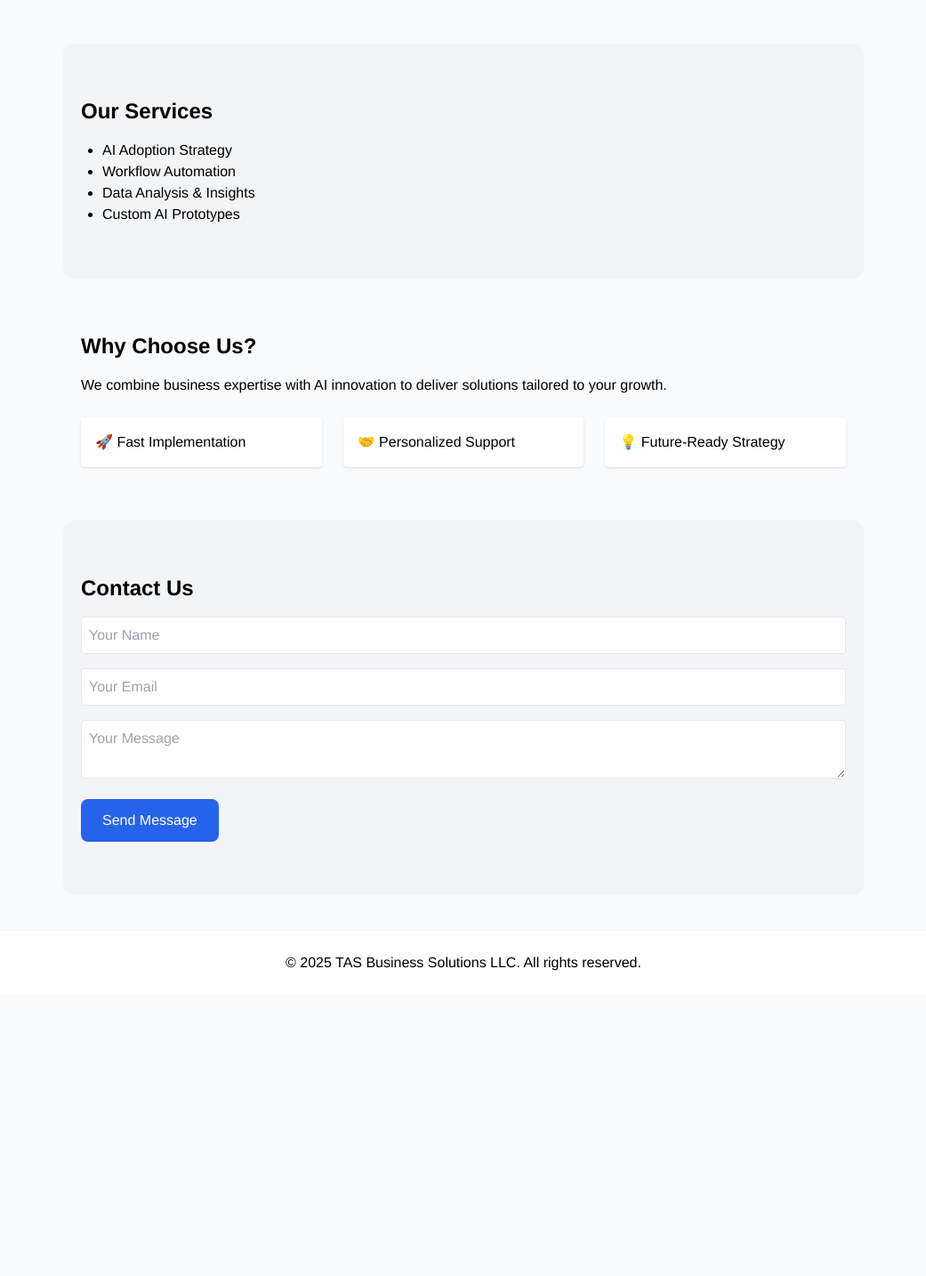
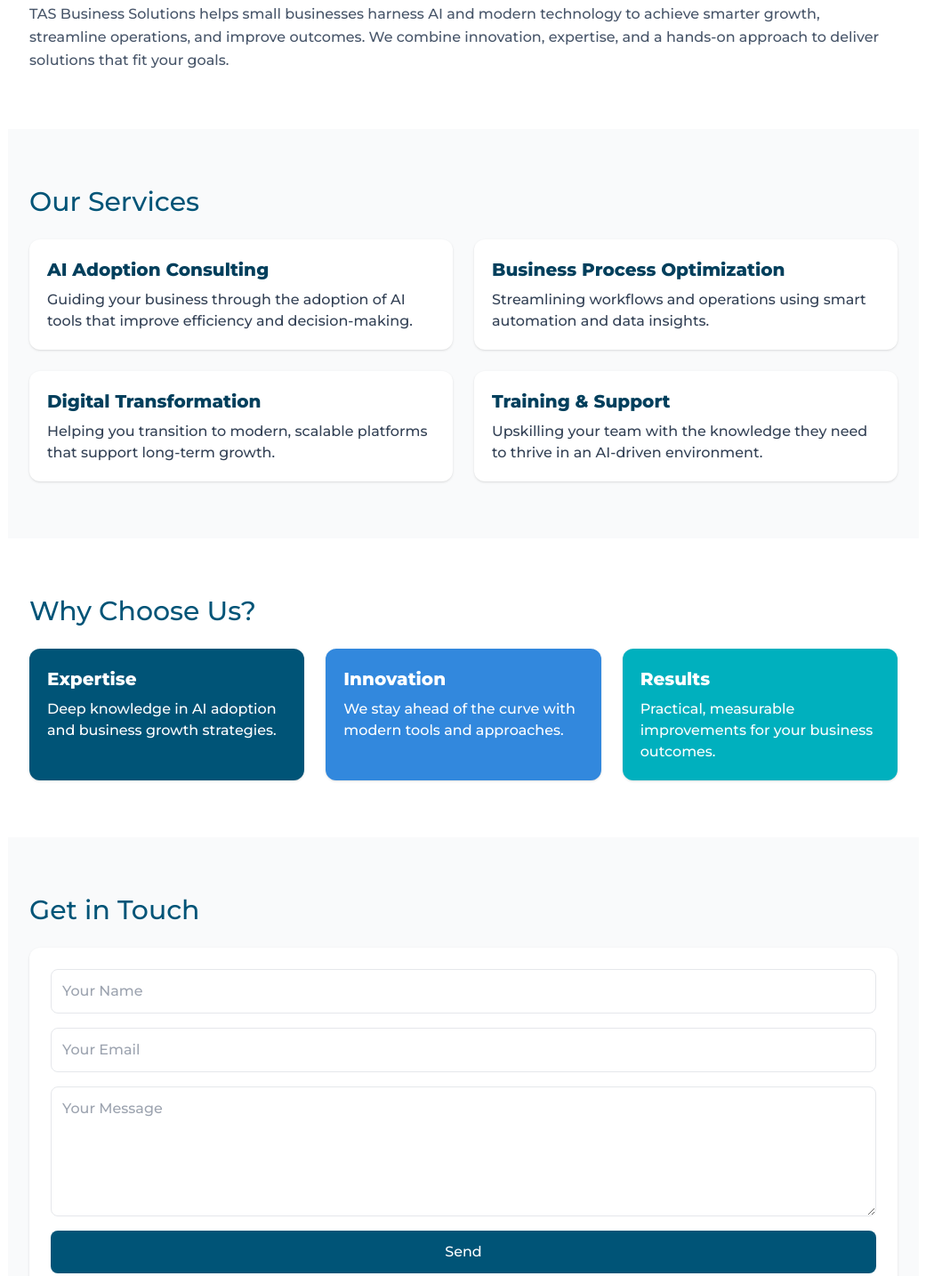
Before and after one commit to Timbo63/tas-business-site, a plain HTML site: page index.html in a window 1280 px wide. Shown: the part 541-1975 px from the top of the page at 89% size, without its empty margins (119-1160 px from the left). Before the commit the page ends 1659 px from the top, so only its background shows below. Drawn offline with nearby package versions, Linux system fonts and the light colour scheme.

Commit message:
Update index.html

```diff
--- a/index.html
+++ b/index.html
@@ -3,77 +3,107 @@
 <head>
   <meta charset="utf-8" />
   <meta name="viewport" content="width=device-width, initial-scale=1" />
-  <title>TAS Business Solutions — AI-Powered Growth</title>
-  <meta name="description" content="Helping small businesses adopt AI to improve efficiency, boost revenue, and unlock growth opportunities." />
-  <link rel="icon" href="/favicon.ico" />
+  <title>TAS Business Solutions, LLC</title>
+  <meta name="description" content="Helping small businesses leverage AI for smarter growth and efficiency." />
+  <link rel="icon" href="logo.png" />
+
+  <!-- Google Fonts -->
+  <link href="https://fonts.googleapis.com/css2?family=Montserrat:wght@500;800&display=swap" rel="stylesheet">
+
+  <!-- Tailwind CSS -->
   <script src="https://cdn.tailwindcss.com"></script>
+
   <style>
-    body { font-family: 'Helvetica Neue', sans-serif; background: #f9fafb; }
-    .section { padding: 60px 20px; max-width: 900px; margin: auto; }
-    .cta { background: #2563eb; color: white; padding: 12px 24px; border-radius: 8px; }
-    header img { height: 50px; }
+    body { font-family: 'Montserrat', sans-serif; }
+    h1, h2, h3 { font-weight: 800; }
+    p, li, a { font-weight: 500; }
   </style>
 </head>
-<body>
+<body class="antialiased text-slate-800">
+
   <!-- Header -->
-  <header class="flex justify-between items-center p-6 bg-white shadow">
-    <img src="logo.png" alt="TAS Business Solutions Logo">
-    <nav>
-      <a href="#about" class="mr-4">About</a>
-      <a href="#services" class="mr-4">Services</a>
-      <a href="#contact">Contact</a>
+  <header class="flex justify-between items-center p-6 bg-[#005477] shadow">
+    <img src="logo.png" alt="TAS Business Solutions Logo" class="h-12">
+    <nav class="text-white font-medium">
+      <a href="#about" class="mr-4 hover:text-[#58FF75]">About</a>
+      <a href="#services" class="mr-4 hover:text-[#58FF75]">Services</a>
+      <a href="#why" class="mr-4 hover:text-[#58FF75]">Why Us</a>
+      <a href="#contact" class="hover:text-[#58FF75]">Contact</a>
     </nav>
   </header>
 
   <!-- Hero -->
-  <section class="section text-center">
-    <h1 class="text-4xl font-bold">TAS Business Solutions</h1>
-    <p class="text-lg mt-4">Helping small businesses leverage AI for smarter growth and efficiency.</p>
-    <a href="#contact" class="cta mt-6 inline-block">Get in Touch</a>
+  <section class="text-center py-20 bg-[#5CB8FF] text-white">
+    <h1 class="text-5xl font-extrabold">TAS Business Solutions, LLC</h1>
+    <p class="mt-4 text-xl">Driving growth, innovation & improving outcomes!</p>
+    <a href="#contact" class="mt-6 inline-block px-6 py-3 bg-[#005477] text-white font-medium rounded-lg hover:bg-[#003f5c]">Get in Touch</a>
   </section>
 
   <!-- About -->
-  <section id="about" class="section">
-    <h2 class="text-2xl font-bold mb-4">About Us</h2>
-    <p>At TAS Business Solutions, we empower small businesses to adopt AI tools and strategies that drive efficiency, scalability, and long-term success.</p>
+  <section id="about" class="max-w-5xl mx-auto px-6 py-16">
+    <h2 class="text-3xl text-[#005477] mb-6">About Us</h2>
+    <p class="text-slate-600 leading-relaxed">
+      TAS Business Solutions helps small businesses harness AI and modern technology to achieve smarter growth,
+      streamline operations, and improve outcomes. We combine innovation, expertise, and a hands-on approach to deliver solutions that fit your goals.
+    </p>
   </section>
 
   <!-- Services -->
-  <section id="services" class="section bg-gray-100 rounded-xl">
-    <h2 class="text-2xl font-bold mb-4">Our Services</h2>
-    <ul class="list-disc ml-6">
-      <li>AI Adoption Strategy</li>
-      <li>Workflow Automation</li>
-      <li>Data Analysis & Insights</li>
-      <li>Custom AI Prototypes</li>
+  <section id="services" class="max-w-5xl mx-auto px-6 py-16 bg-gray-50">
+    <h2 class="text-3xl text-[#005477] mb-6">Our Services</h2>
+    <ul class="grid md:grid-cols-2 gap-6 text-slate-700">
+      <li class="p-5 bg-white shadow rounded-xl">
+        <h3 class="text-xl font-bold text-[#003f5c]">AI Adoption Consulting</h3>
+        <p class="mt-2">Guiding your business through the adoption of AI tools that improve efficiency and decision-making.</p>
+      </li>
+      <li class="p-5 bg-white shadow rounded-xl">
+        <h3 class="text-xl font-bold text-[#003f5c]">Business Process Optimization</h3>
+        <p class="mt-2">Streamlining workflows and operations using smart automation and data insights.</p>
+      </li>
+      <li class="p-5 bg-white shadow rounded-xl">
+        <h3 class="text-xl font-bold text-[#003f5c]">Digital Transformation</h3>
+        <p class="mt-2">Helping you transition to modern, scalable platforms that support long-term growth.</p>
+      </li>
+      <li class="p-5 bg-white shadow rounded-xl">
+        <h3 class="text-xl font-bold text-[#003f5c]">Training & Support</h3>
+        <p class="mt-2">Upskilling your team with the knowledge they need to thrive in an AI-driven environment.</p>
+      </li>
     </ul>
   </section>
 
   <!-- Why Choose Us -->
-  <section id="why" class="section">
-    <h2 class="text-2xl font-bold mb-4">Why Choose Us?</h2>
-    <p>We combine business expertise with AI innovation to deliver solutions tailored to your growth.</p>
-    <div class="grid md:grid-cols-3 gap-6 mt-6">
-      <div class="p-4 bg-white shadow rounded">🚀 Fast Implementation</div>
-      <div class="p-4 bg-white shadow rounded">🤝 Personalized Support</div>
-      <div class="p-4 bg-white shadow rounded">💡 Future-Ready Strategy</div>
-    </div>
+  <section id="why" class="max-w-5xl mx-auto px-6 py-16">
+    <h2 class="text-3xl text-[#005477] mb-6">Why Choose Us?</h2>
+    <ul class="grid md:grid-cols-3 gap-6 text-slate-700">
+      <li class="p-5 bg-[#005477] text-white rounded-xl shadow">
+        <h3 class="text-xl font-bold">Expertise</h3>
+        <p class="mt-2">Deep knowledge in AI adoption and business growth strategies.</p>
+      </li>
+      <li class="p-5 bg-[#3288DD] text-white rounded-xl shadow">
+        <h3 class="text-xl font-bold">Innovation</h3>
+        <p class="mt-2">We stay ahead of the curve with modern tools and approaches.</p>
+      </li>
+      <li class="p-5 bg-[#00B0BE] text-white rounded-xl shadow">
+        <h3 class="text-xl font-bold">Results</h3>
+        <p class="mt-2">Practical, measurable improvements for your business outcomes.</p>
+      </li>
+    </ul>
   </section>
 
   <!-- Contact -->
-  <section id="contact" class="section bg-gray-100 rounded-xl">
-    <h2 class="text-2xl font-bold mb-4">Contact Us</h2>
-    <form action="https://formspree.io/f/yourFormIdHere" method="POST" class="space-y-4">
-      <input type="text" name="name" placeholder="Your Name" required class="w-full border p-2 rounded" />
-      <input type="email" name="email" placeholder="Your Email" required class="w-full border p-2 rounded" />
-      <textarea name="message" placeholder="Your Message" required class="w-full border p-2 rounded"></textarea>
-      <button type="submit" class="cta">Send Message</button>
+  <section id="contact" class="max-w-5xl mx-auto px-6 py-16 bg-gray-50">
+    <h2 class="text-3xl text-[#005477] mb-6">Get in Touch</h2>
+    <form class="grid gap-4 bg-white shadow p-6 rounded-xl" action="https://formspree.io/f/yourFormIdHere" method="POST">
+      <input required type="text" name="name" placeholder="Your Name" class="p-3 border rounded-lg" />
+      <input required type="email" name="email" placeholder="Your Email" class="p-3 border rounded-lg" />
+      <textarea required name="message" rows="5" placeholder="Your Message" class="p-3 border rounded-lg"></textarea>
+      <button type="submit" class="px-6 py-3 bg-[#005477] text-white rounded-lg hover:bg-[#003f5c]">Send</button>
     </form>
   </section>
 
   <!-- Footer -->
-  <footer class="text-center p-6 bg-white shadow mt-10">
-    <p>© <span id="year"></span> TAS Business Solutions LLC. All rights reserved.</p>
+  <footer class="text-center py-6 bg-[#005477] text-white text-sm">
+    <p>© <span id="year"></span> TAS Business Solutions, LLC. All rights reserved.</p>
   </footer>
 
   <script>
```
